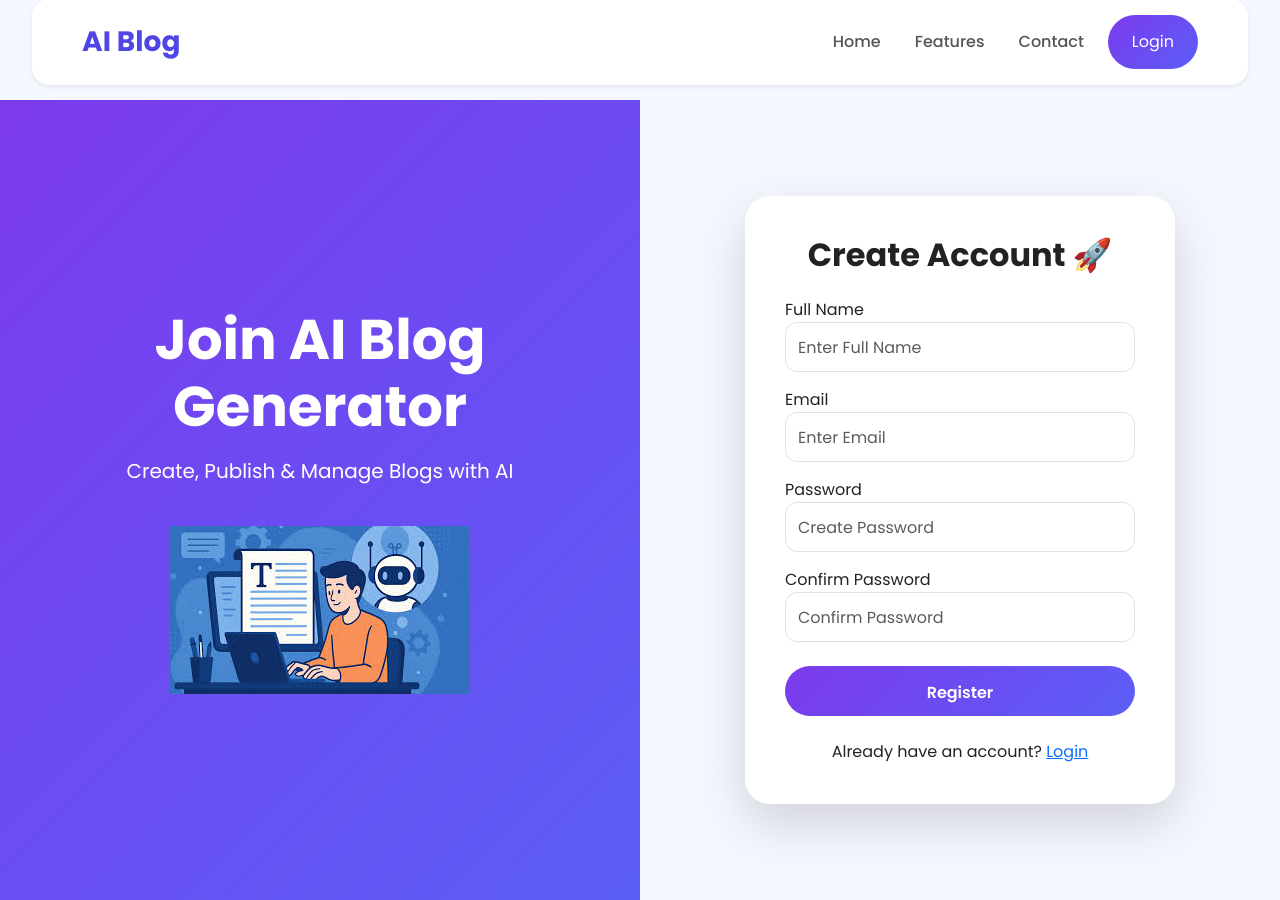
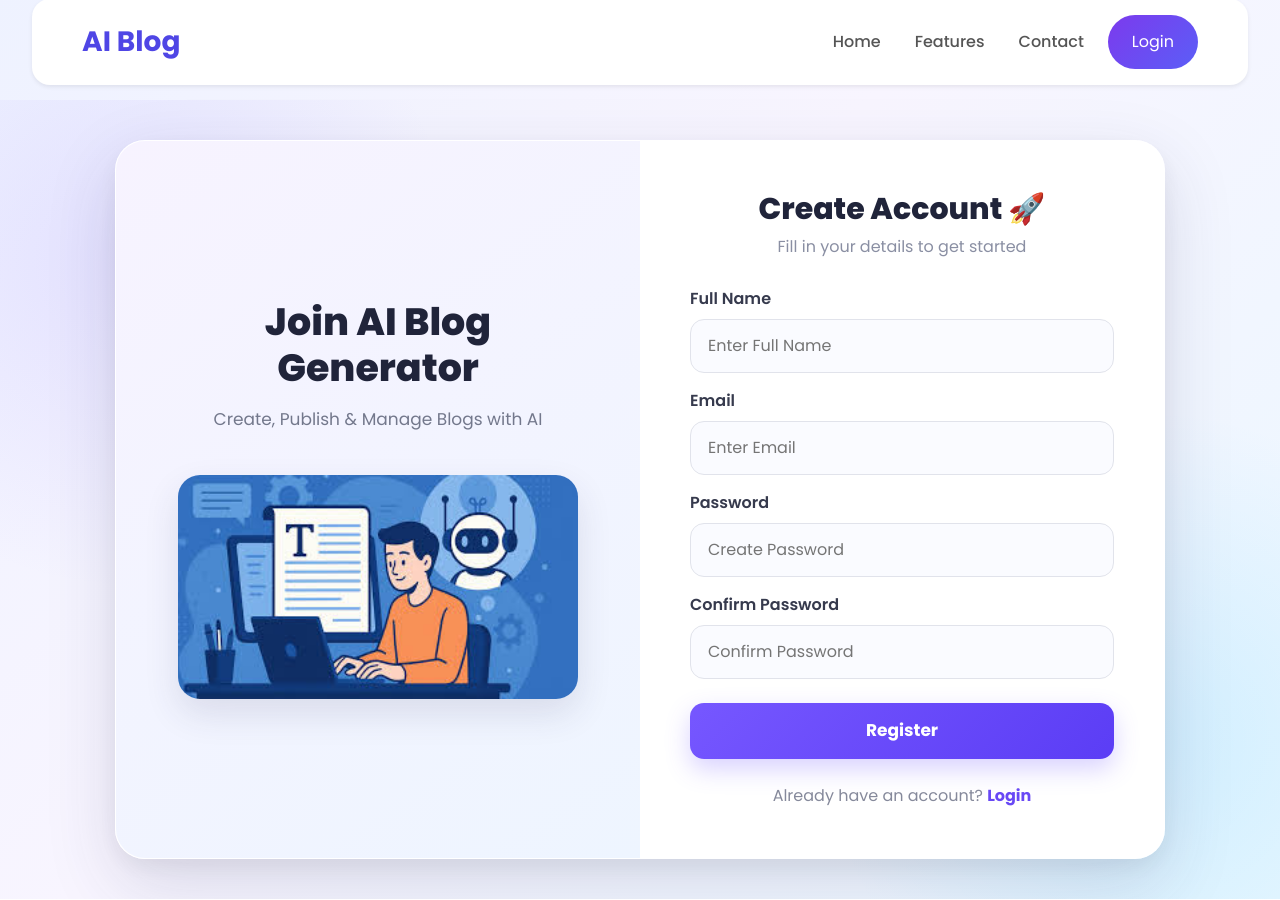
Before and after one commit to Snehal0227/AI-Blog-Generator, a Flask app: page /register in a window 1280 px wide. Shown: the part 16-916 px from the top of the page. Run offline with Flask 3, Linux system fonts and the light colour scheme.

Commit message:
Prepare project for deployment

```diff
--- a/templates/register.html
+++ b/templates/register.html
@@ -4,108 +4,395 @@
 
 {% block content %}
 
-<div class="container-fluid vh-100">
+<style>
+    body {
+        background: linear-gradient(135deg,
+                #eef2ff 0%,
+                #f8f5ff 45%,
+                #eaf7ff 100%) !important;
+        min-height: 100vh;
+    }
 
-    <div class="row h-100">
+    .register-page {
+        min-height: 90vh;
+        display: flex;
+        align-items: center;
+        justify-content: center;
+        padding: 40px 20px;
 
-        <!-- Left Section -->
+        background:
+            radial-gradient(circle at 10% 20%,
+                rgba(124, 92, 255, 0.12),
+                transparent 25%),
+            radial-gradient(circle at 90% 80%,
+                rgba(0, 180, 255, 0.12),
+                transparent 25%);
+    }
 
-        <div class="col-lg-6 d-none d-lg-flex align-items-center justify-content-center login-left">
+    .register-wrapper {
+        width: 100%;
+        max-width: 1050px;
 
-            <div class="text-center text-white">
+        display: grid;
+        grid-template-columns: 1fr 1fr;
 
-                <h1 class="display-4 fw-bold">
+        background: rgba(255, 255, 255, 0.94);
+
+        border: 1px solid rgba(255, 255, 255, 0.8);
+
+        border-radius: 30px;
+        overflow: hidden;
+
+        box-shadow:
+            0 25px 70px rgba(50, 50, 93, 0.15),
+            0 8px 25px rgba(0, 0, 0, 0.06);
+
+        backdrop-filter: blur(15px);
+    }
+
+    /* LEFT SIDE */
+
+    .register-info {
+        padding: 60px 45px;
+
+        display: flex;
+        flex-direction: column;
+        justify-content: center;
+        align-items: center;
+
+        text-align: center;
+
+        background: linear-gradient(145deg,
+                #f7f3ff,
+                #eef5ff);
+    }
+
+    .register-info h1 {
+        font-size: 38px;
+        font-weight: 800;
+
+        color: #20243a;
+
+        margin-bottom: 15px;
+    }
+
+    .register-info p {
+        max-width: 420px;
+
+        font-size: 17px;
+        line-height: 1.7;
+
+        color: #73788c;
+    }
+
+    .register-image {
+        width: 100%;
+        max-width: 400px;
+
+        margin-top: 25px;
+
+        border-radius: 22px;
+
+        box-shadow:
+            0 15px 35px rgba(50, 50, 93, 0.12);
+    }
+
+
+    /* RIGHT SIDE */
+
+    .register-form-section {
+        padding: 50px;
+
+        background: rgba(255, 255, 255, 0.96);
+    }
+
+    .register-form-section h2 {
+        font-size: 30px;
+        font-weight: 800;
+
+        color: #20243a;
+
+        margin-bottom: 8px;
+    }
+
+    .register-subtitle {
+        color: #8a8fa3;
+
+        margin-bottom: 28px;
+    }
+
+    .register-label {
+        display: block;
+
+        font-weight: 600;
+
+        color: #363a4d;
+
+        margin-bottom: 8px;
+    }
+
+    .register-input {
+        width: 100%;
+
+        padding: 14px 17px;
+
+        border: 1px solid #e1e3eb;
+
+        border-radius: 14px;
+
+        background: #fafbff;
+
+        font-size: 16px;
+
+        outline: none;
+
+        transition: all 0.25s ease;
+    }
+
+    .register-input:focus {
+        background: white;
+
+        border-color: #7657ff;
+
+        box-shadow:
+            0 0 0 4px rgba(118, 87, 255, 0.10);
+    }
+
+
+    /* REGISTER BUTTON */
+
+    .register-btn {
+        width: 100%;
+
+        padding: 15px;
+
+        border: none;
+
+        border-radius: 14px;
+
+        font-size: 17px;
+
+        font-weight: 700;
+
+        color: white;
+
+        background: linear-gradient(135deg,
+                #7657ff,
+                #5b3df5);
+
+        cursor: pointer;
+
+        transition: all 0.25s ease;
+
+        box-shadow:
+            0 10px 25px rgba(104, 76, 255, 0.25);
+    }
+
+    .register-btn:hover {
+        transform: translateY(-2px);
+
+        box-shadow:
+            0 14px 30px rgba(104, 76, 255, 0.32);
+    }
+
+
+    /* LOGIN LINK */
+
+    .login-text {
+        text-align: center;
+
+        margin-top: 25px;
+
+        color: #85899b;
+    }
+
+    .login-text a {
+        color: #6848f5;
+
+        font-weight: 700;
+
+        text-decoration: none;
+    }
+
+    .login-text a:hover {
+        text-decoration: underline;
+    }
+
+
+    /* MOBILE */
+
+    @media (max-width: 768px) {
+
+        .register-page {
+            min-height: 100vh;
+
+            padding: 25px 15px;
+        }
+
+        .register-wrapper {
+            grid-template-columns: 1fr;
+
+            max-width: 500px;
+
+            border-radius: 25px;
+        }
+
+        .register-info {
+            padding: 35px 25px 25px;
+        }
+
+        .register-info h1 {
+            font-size: 30px;
+        }
+
+        .register-info p {
+            font-size: 15px;
+        }
+
+        .register-image {
+            max-width: 300px;
+        }
+
+        .register-form-section {
+            padding: 35px 25px;
+        }
+
+        .register-form-section h2 {
+            font-size: 26px;
+        }
+    }
+</style>
+
+
+<div class="register-page">
+
+    <div class="register-wrapper">
+
+        <!-- LEFT SIDE -->
+
+        <div class="register-info">
+
+            <h1>
                 Join AI Blog Generator
             </h1>
 
-                <p class="mt-3 fs-5">
+            <p>
                 Create, Publish & Manage Blogs with AI
             </p>
 
-                <img src="{{ url_for('static', filename='images/register.jfif') }}" class="img-fluid mt-4"
-                    style="max-width:430px;">
+            <img src="{{ url_for('static', filename='images/register.jfif') }}" class="register-image"
+                alt="AI Blog Generator">
 
         </div>
 
+
+        <!-- RIGHT SIDE -->
+
+        <div class="register-form-section">
+
+            <h2 class="text-center">
+                Create Account 🚀
+            </h2>
+
+            <p class="register-subtitle text-center">
+                Fill in your details to get started
+            </p>
+
+
+            <!-- FLASH MESSAGE -->
+
+            {% with messages = get_flashed_messages() %}
+
+            {% if messages %}
+
+            {% for message in messages %}
+
+            <div class="alert alert-success rounded-3">
+                {{ message }}
             </div>
 
-        <!-- Right Section -->
+            {% endfor %}
 
-        <div class="col-lg-6 d-flex align-items-center justify-content-center">
+            {% endif %}
 
-            <div class="login-card">
+            {% endwith %}
 
-                <h2 class="fw-bold text-center mb-4">
 
-                    Create Account 🚀
+            <!-- FORM -->
 
-                </h2>
+            <form action="/register" method="POST">
 
-                {% with messages = get_flashed_messages() %}
-                {% if messages %}
-                {% for message in messages %}
+                <!-- FULL NAME -->
 
-                <div class="alert alert-success">
+                <div class="mb-3">
 
-                    {{ message }}
+                    <label class="register-label">
+                        Full Name
+                    </label>
+
+                    <input type="text" name="fullname" class="register-input" placeholder="Enter Full Name" required>
 
                 </div>
 
-                {% endfor %}
-                {% endif %}
-                {% endwith %}
 
-                <form action="/register" method="POST">
+                <!-- EMAIL -->
 
                 <div class="mb-3">
 
-                        <label>Full Name</label>
+                    <label class="register-label">
+                        Email
+                    </label>
 
-                        <input type="text" name="fullname" class="form-control" placeholder="Enter Full Name">
+                    <input type="email" name="email" class="register-input" placeholder="Enter Email" required>
 
                 </div>
 
+
+                <!-- PASSWORD -->
+
                 <div class="mb-3">
 
-                        <label>Email</label>
+                    <label class="register-label">
+                        Password
+                    </label>
 
-                        <input type="email" name="email" class="form-control" placeholder="Enter Email">
+                    <input type="password" name="password" class="register-input" placeholder="Create Password"
+                        required>
 
                 </div>
 
-                    <div class="mb-3">
 
-                        <label>Password</label>
+                <!-- CONFIRM PASSWORD -->
 
-                        <input type="password"  name="password" class="form-control" placeholder="Create Password">
+                <div class="mb-4">
+
+                    <label class="register-label">
+                        Confirm Password
+                    </label>
+
+                    <input type="password" name="confirm_password" class="register-input" placeholder="Confirm Password"
+                        required>
 
                 </div>
 
-                    <div class="mb-4">
 
-                        <label>Confirm Password</label>
+                <!-- BUTTON -->
 
-                        <input type="password" name="confirm_password" class="form-control"
-                            placeholder="Confirm Password">
-
-                    </div>
-
-                    <button class="btn btn-primary w-100 rounded-pill">
-
+                <button type="submit" class="register-btn">
                     Register
-
                 </button>
 
             </form>
 
-                <div class="text-center mt-4">
+
+            <!-- LOGIN -->
+
+            <div class="login-text">
 
                 Already have an account?
 
                 <a href="/login">
-
                     Login
-
                 </a>
 
             </div>
@@ -116,6 +403,4 @@
 
 </div>
 
-</div>
-
 {% endblock %}
```
Lines whose indentation alone changed are shown as unchanged.
